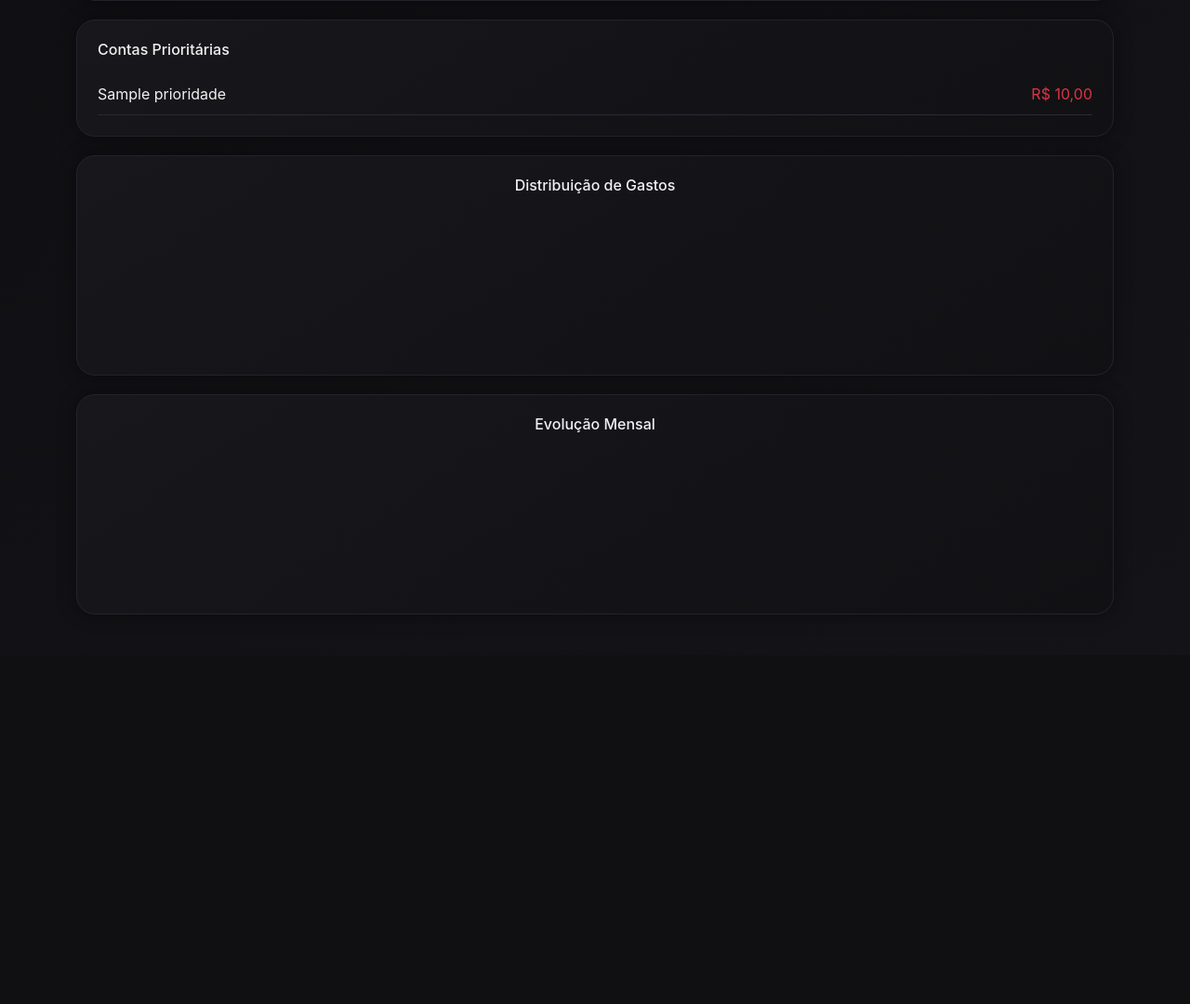
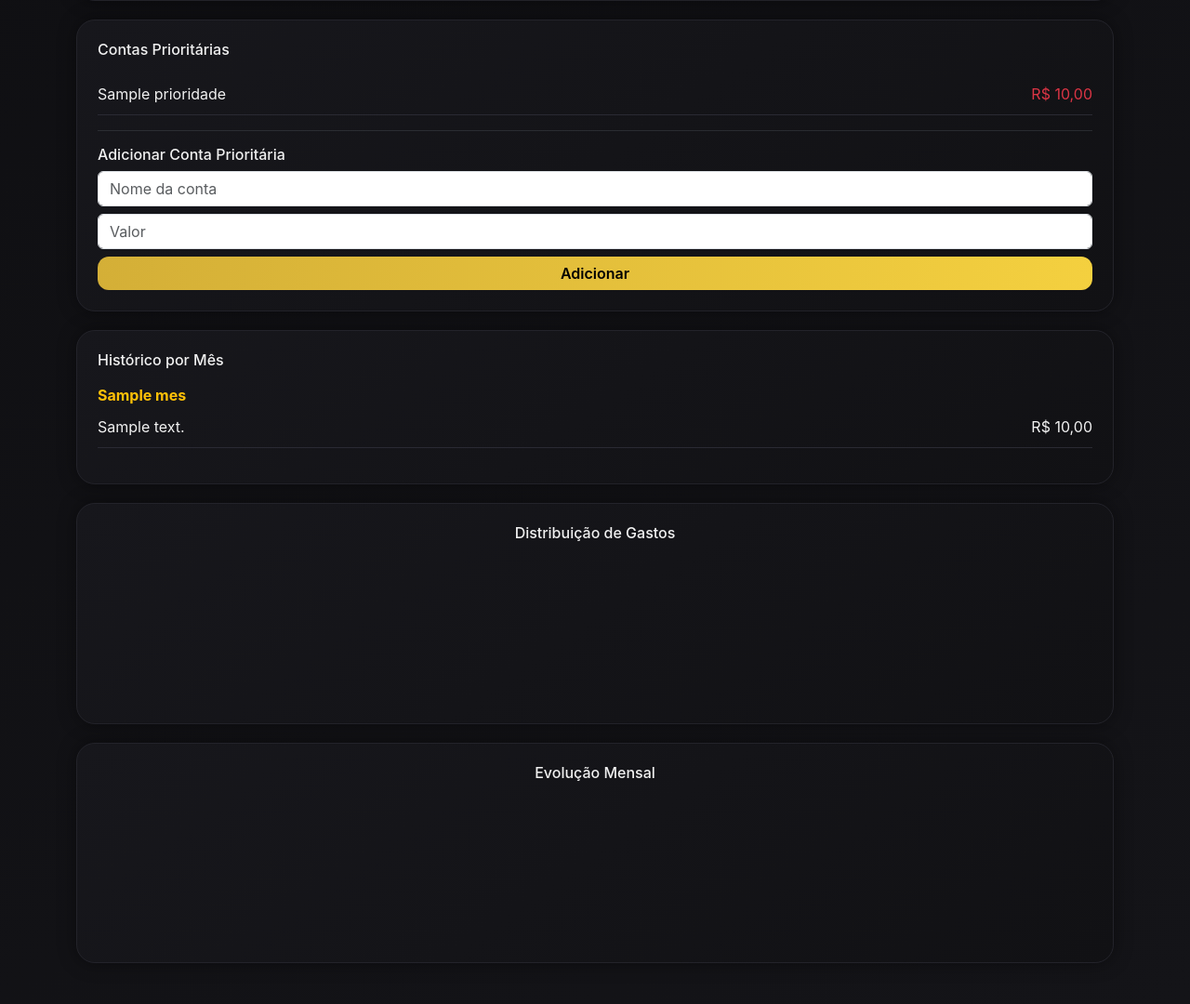
Before and after one commit to iproleplay/controle-financeiro, a Flask app: template templates/dashboard.html in a window 1280 px wide. Shown: the part 736-1816 px from the top of the page at 93% size. Before the commit the page ends 1397 px from the top, so only its background shows below. Run offline with Flask 3, Linux system fonts and the light colour scheme; the template is opened without the code that fills it: most values are stand-ins (such as "Sample title", 1, 10 or a date in 2020); a map, chart or similar area stays blank; some libraries are stand-ins or nearby versions.

Commit message:
dashboard completo final fix

```diff
--- a/templates/dashboard.html
+++ b/templates/dashboard.html
@@ -132,13 +132,10 @@ canvas {
 <!-- ADICIONAR GASTO -->
 <div class="card-premium">
     <h6 class="mb-3">Adicionar Gasto</h6>
-
     <form method="POST">
         <input type="hidden" name="tipo" value="gasto">
-
         <input type="text" name="descricao" class="form-control mb-2" placeholder="Descrição" required>
         <input type="number" step="0.01" name="valor" class="form-control mb-2" placeholder="Valor" required>
-
         <select name="categoria" class="form-select mb-2" required>
             <option>Alimentação</option>
             <option>Transporte</option>
@@ -146,7 +143,6 @@ canvas {
             <option>Fixo</option>
             <option>Outros</option>
         </select>
-
         <button class="btn btn-gold w-100">Adicionar</button>
     </form>
 </div>
@@ -165,14 +161,46 @@ canvas {
     {% else %}
         <small class="text-muted">Nenhuma prioridade cadastrada.</small>
     {% endif %}
+
+    <hr class="text-secondary">
+
+    <h6 class="mt-3">Adicionar Conta Prioritária</h6>
+    <form method="POST">
+        <input type="hidden" name="tipo" value="prioridade">
+        <input type="text" name="nome" class="form-control mb-2" placeholder="Nome da conta" required>
+        <input type="number" step="0.01" name="valor" class="form-control mb-2" placeholder="Valor" required>
+        <button class="btn btn-gold w-100">Adicionar</button>
+    </form>
 </div>
 
-<!-- GRÁFICOS -->
+<!-- HISTÓRICO POR MÊS -->
+<div class="card-premium">
+    <h6 class="mb-3">Histórico por Mês</h6>
+
+    {% if historico %}
+        {% for mes, gastos in historico.items() %}
+            <div class="mb-3">
+                <strong class="text-warning">{{ mes }}</strong>
+                {% for g in gastos %}
+                    <div class="d-flex justify-content-between item-linha">
+                        <span>{{ g.descricao }}</span>
+                        <span>{{ g.valor | brl }}</span>
+                    </div>
+                {% endfor %}
+            </div>
+        {% endfor %}
+    {% else %}
+        <small class="text-muted">Nenhum gasto registrado.</small>
+    {% endif %}
+</div>
+
+<!-- GRÁFICO CATEGORIA -->
 <div class="card-premium">
     <h6 class="text-center mb-3">Distribuição de Gastos</h6>
     <canvas id="graficoCategoria"></canvas>
 </div>
 
+<!-- GRÁFICO MENSAL -->
 <div class="card-premium">
     <h6 class="text-center mb-3">Evolução Mensal</h6>
     <canvas id="graficoMensal"></canvas>
```
